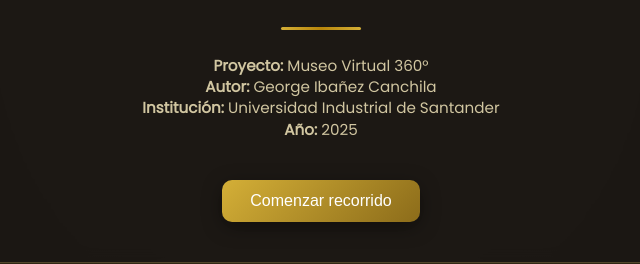
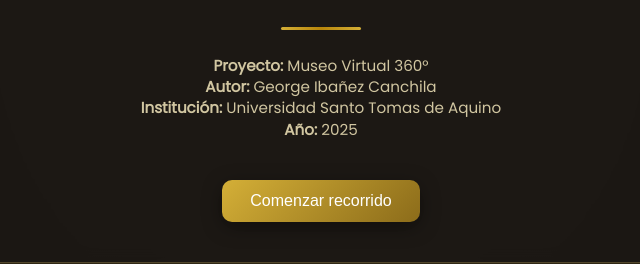
Before and after one commit to Wigfloo/mauseo_360, a plain HTML site: page ficha/presentacion.html in a window 1280 px wide. Shown: the part 378-642 px from the top of the page, 319-959 px from the left. Drawn offline with Linux system fonts and the light colour scheme.

Commit message:
proyecto

```diff
--- a/ficha/presentacion.html
+++ b/ficha/presentacion.html
@@ -20,7 +20,7 @@
     <p class="creditos">
       <b>Proyecto:</b> Museo Virtual 360°<br>
       <b>Autor:</b> George Ibañez Canchila<br>
-      <b>Institución:</b> Universidad Industrial de Santander<br>
+      <b>Institución:</b> Universidad Santo Tomas de Aquino<br>
       <b>Año:</b> 2025
     </p>
 
```
